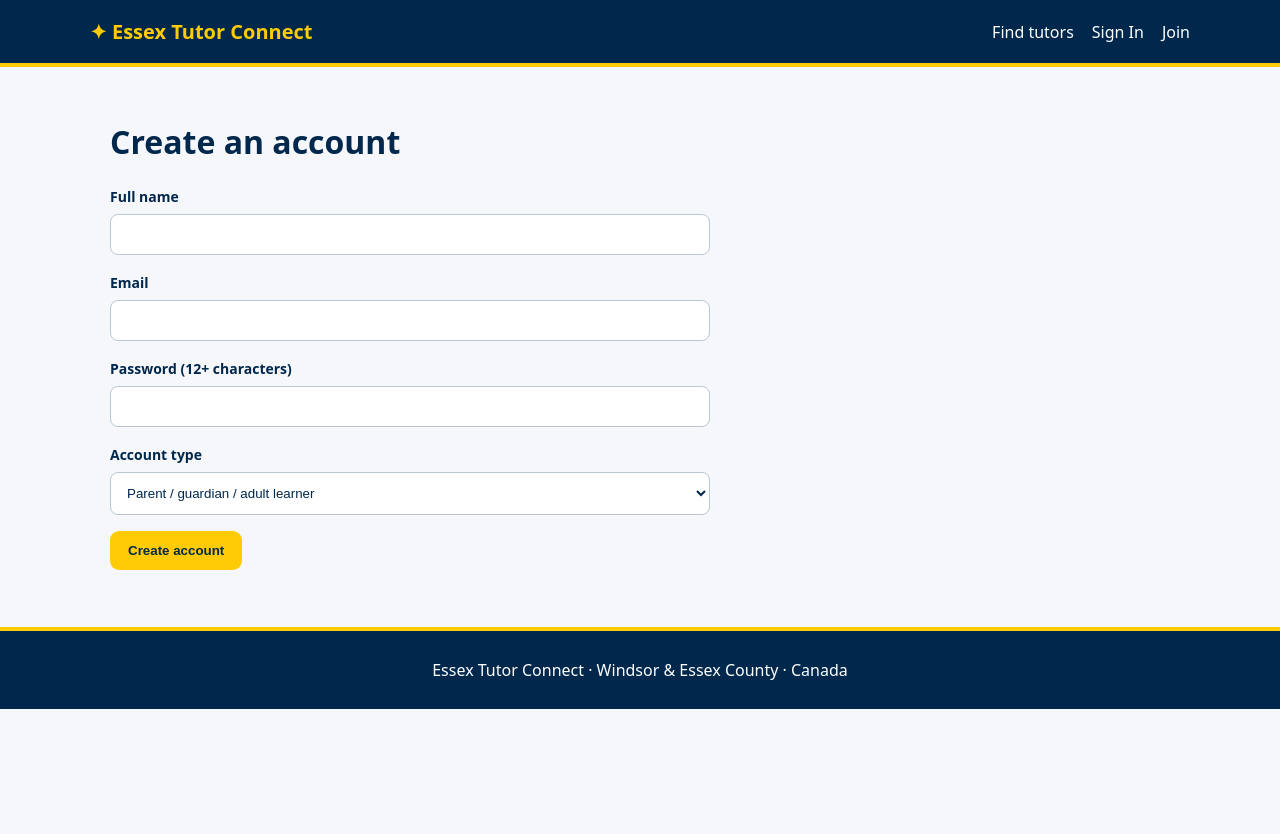
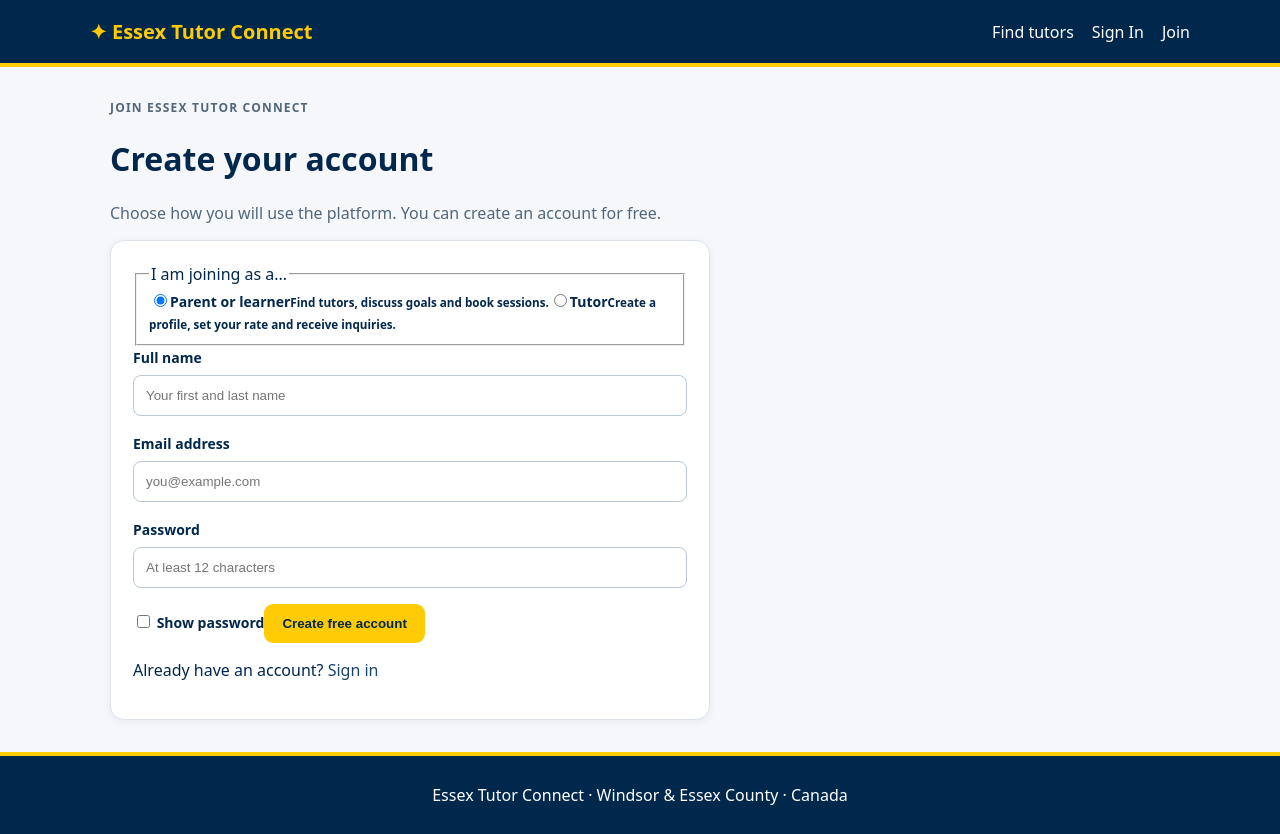
Before and after one commit to jvalenciuk/essex-tutor-connect, a Next.js app: page /register in a window 1280 px wide. Before the commit the page ends 800 px from the top, so only its background shows below. Built offline with nearby package versions, Linux system fonts and the light colour scheme; no server answers.

Commit message:
Make signup intuitive with clear account roles and helpful form feedback

```diff
--- a/app/register/page.tsx
+++ b/app/register/page.tsx
@@ -1 +1,92 @@
-'use client';import {useState} from 'react';export default function Register(){const [error,setError]=useState('');return <main><h1>Create an account</h1><form onSubmit={async e=>{e.preventDefault();const f=new FormData(e.currentTarget);const r=await fetch('/api/register',{method:'POST',headers:{'Content-Type':'application/json'},body:JSON.stringify(Object.fromEntries(f))});if(r.ok)location.href='/login';else setError((await r.json()).error)}}><label>Full name<input required className="field" name="name"/></label><label>Email<input required type="email" className="field" name="email"/></label><label>Password (12+ characters)<input required minLength={12} type="password" className="field" name="password"/></label><label>Account type<select className="field" name="role"><option value="PARENT">Parent / guardian / adult learner</option><option value="TUTOR">Tutor</option></select></label><button>Create account</button><p className="error">{error}</p></form></main>}
+'use client';
+
+import Link from 'next/link';
+import { useSearchParams } from 'next/navigation';
+import { useState, type FormEvent } from 'react';
+
+type AccountRole = 'PARENT' | 'TUTOR';
+
+export default function Register() {
+  const params = useSearchParams();
+  const [role, setRole] = useState<AccountRole>(params.get('role')?.toUpperCase() === 'TUTOR' ? 'TUTOR' : 'PARENT');
+  const [error, setError] = useState('');
+  const [busy, setBusy] = useState(false);
+  const [showPassword, setShowPassword] = useState(false);
+
+  async function submit(event: FormEvent<HTMLFormElement>) {
+    event.preventDefault();
+    if (busy) return;
+    setBusy(true);
+    setError('');
+    const form = new FormData(event.currentTarget);
+    const password = String(form.get('password') || '');
+    if (password.length < 12) {
+      setError('Use a password of at least 12 characters.');
+      setBusy(false);
+      return;
+    }
+    try {
+      const response = await fetch('/api/register', {
+        method: 'POST',
+        headers: { 'Content-Type': 'application/json' },
+        body: JSON.stringify({
+          name: String(form.get('name') || '').trim(),
+          email: String(form.get('email') || '').trim(),
+          password,
+          role,
+        }),
+      });
+      if (!response.ok) {
+        const result = await response.json().catch(() => null);
+        throw new Error(result?.error || 'Could not create your account. Please try again.');
+      }
+      window.location.assign('/login?registered=1&role=' + role.toLowerCase());
+    } catch (err) {
+      setError(err instanceof Error ? err.message : 'Registration failed. Please try again.');
+      setBusy(false);
+    }
+  }
+
+  return (
+    <main className="signup-page">
+      <div className="signup-heading">
+        <p className="home-section-kicker">JOIN ESSEX TUTOR CONNECT</p>
+        <h1>Create your account</h1>
+        <p className="muted">Choose how you will use the platform. You can create an account for free.</p>
+      </div>
+
+      <form className="card signup-form" onSubmit={submit}>
+        <fieldset className="signup-role-fieldset">
+          <legend>I am joining as a...</legend>
+          <div className="signup-role-grid">
+            <label className={role === 'PARENT' ? 'signup-role selected' : 'signup-role'}>
+              <input type="radio" name="accountRole" value="PARENT" checked={role === 'PARENT'} onChange={() => setRole('PARENT')} />
+              <span><strong>Parent or learner</strong><small>Find tutors, discuss goals and book sessions.</small></span>
+            </label>
+            <label className={role === 'TUTOR' ? 'signup-role selected' : 'signup-role'}>
+              <input type="radio" name="accountRole" value="TUTOR" checked={role === 'TUTOR'} onChange={() => setRole('TUTOR')} />
+              <span><strong>Tutor</strong><small>Create a profile, set your rate and receive inquiries.</small></span>
+            </label>
+          </div>
+        </fieldset>
+
+        <label htmlFor="register-name">Full name</label>
+        <input id="register-name" required className="field" name="name" autoComplete="name" maxLength={100} placeholder="Your first and last name" />
+
+        <label htmlFor="register-email">Email address</label>
+        <input id="register-email" required type="email" className="field" name="email" autoComplete="email" maxLength={200} placeholder="you@example.com" />
+
+        <label htmlFor="register-password">Password</label>
+        <input id="register-password" required minLength={12} maxLength={128} type={showPassword ? 'text' : 'password'} className="field" name="password" autoComplete="new-password" placeholder="At least 12 characters" />
+        <label className="signup-show-password">
+          <input type="checkbox" checked={showPassword} onChange={event => setShowPassword(event.target.checked)} /> Show password
+        </label>
+
+        {role === 'TUTOR' && <p className="signup-info">After signing in, you will complete your tutor profile, set your availability and submit it for approval. Stripe setup follows approval.</p>}
+        {error && <p className="error" role="alert">{error}</p>}
+        <button type="submit" disabled={busy} className="signup-submit">{busy ? 'Creating your account...' : 'Create free account'}</button>
+        <p className="signup-signin">Already have an account? <Link href="/login">Sign in</Link></p>
+      </form>
+    </main>
+  );
+}
```
